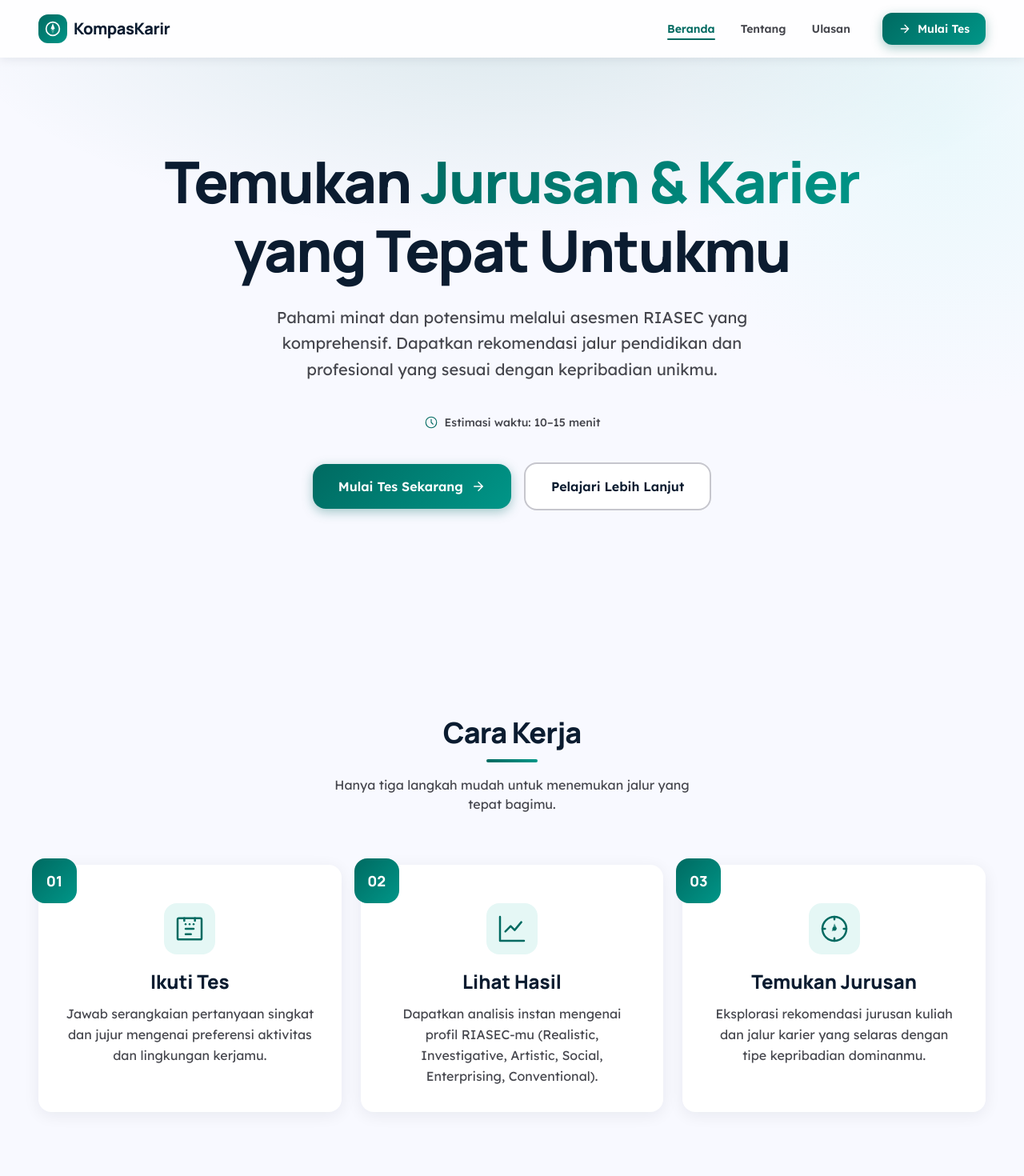
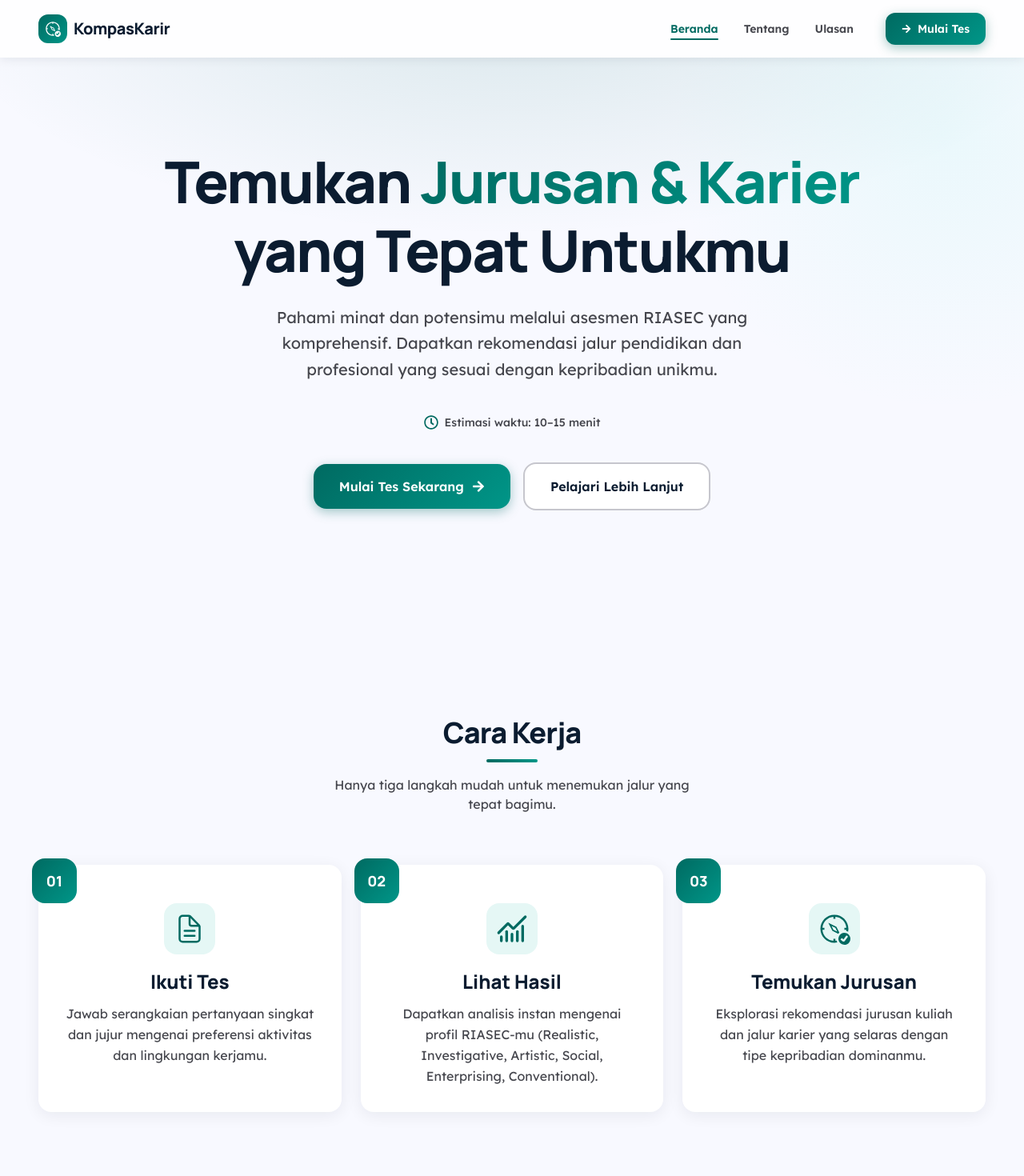
Before and after one commit to SirGhazian/KompasKarir, a Next.js app: page / in a window 1280 px wide. Shown: the top 1470 px of the page at 80% size. Built offline with nearby package versions, Linux system fonts and the light colour scheme.

Commit message:
penambahan react icons

```diff
--- a/app/page.tsx
+++ b/app/page.tsx
@@ -1,86 +1,29 @@
 import Navbar from "@/components/layout/Navbar";
 import Footer from "@/components/layout/Footer";
 import Button from "@/components/ui/Button";
+import { FaArrowRight, FaRegClock } from "react-icons/fa";
+import { LuChartNoAxesCombined } from "react-icons/lu";
+import { VscCompassActive } from "react-icons/vsc";
+import { IoDocumentTextOutline } from "react-icons/io5";
 
 const steps = [
   {
     number: "01",
-    icon: (
-      <svg
-        width="40"
-        height="40"
-        viewBox="0 0 24 24"
-        fill="none"
-        xmlns="http://www.w3.org/2000/svg"
-      >
-        <path
-          d="M9 12h6M9 16h4M4 4h16a1 1 0 011 1v14a1 1 0 01-1 1H4a1 1 0 01-1-1V5a1 1 0 011-1z"
-          stroke="currentColor"
-          strokeWidth="1.5"
-          strokeLinecap="round"
-          strokeLinejoin="round"
-        />
-        <path d="M8 4v2M16 4v2" stroke="currentColor" strokeWidth="1.5" strokeLinecap="round" />
-        <circle cx="9" cy="8.5" r="0.75" fill="currentColor" />
-        <circle cx="12" cy="8.5" r="0.75" fill="currentColor" />
-        <circle cx="15" cy="8.5" r="0.75" fill="currentColor" />
-      </svg>
-    ),
+    icon: <IoDocumentTextOutline size={40} />,
     title: "Ikuti Tes",
     description:
       "Jawab serangkaian pertanyaan singkat dan jujur mengenai preferensi aktivitas dan lingkungan kerjamu.",
   },
   {
     number: "02",
-    icon: (
-      <svg
-        width="40"
-        height="40"
-        viewBox="0 0 24 24"
-        fill="none"
-        xmlns="http://www.w3.org/2000/svg"
-      >
-        <path
-          d="M3 3v18h18"
-          stroke="currentColor"
-          strokeWidth="1.5"
-          strokeLinecap="round"
-          strokeLinejoin="round"
-        />
-        <path
-          d="M7 14l4-4 3 3 5-6"
-          stroke="currentColor"
-          strokeWidth="1.5"
-          strokeLinecap="round"
-          strokeLinejoin="round"
-        />
-      </svg>
-    ),
+    icon: <LuChartNoAxesCombined size={40} />,
     title: "Lihat Hasil",
     description:
       "Dapatkan analisis instan mengenai profil RIASEC-mu (Realistic, Investigative, Artistic, Social, Enterprising, Conventional).",
   },
   {
     number: "03",
-    icon: (
-      <svg
-        width="40"
-        height="40"
-        viewBox="0 0 24 24"
-        fill="none"
-        xmlns="http://www.w3.org/2000/svg"
-      >
-        <circle cx="12" cy="12" r="9" stroke="currentColor" strokeWidth="1.5" />
-        <path
-          d="M12 3v2M12 19v2M3 12h2M19 12h2"
-          stroke="currentColor"
-          strokeWidth="1.5"
-          strokeLinecap="round"
-        />
-        <path d="M12 8l2 4-4 2 2-6z" fill="currentColor" fillOpacity="0.7" />
-        <circle cx="12" cy="12" r="1.5" fill="currentColor" />
-      </svg>
-    ),
+    icon: <VscCompassActive size={40} />,
     title: "Temukan Jurusan",
     description:
       "Eksplorasi rekomendasi jurusan kuliah dan jalur karier yang selaras dengan tipe kepribadian dominanmu.",
@@ -120,23 +63,7 @@ export default function LandingPage() {
 
               {/* estimasi waktu */}
               <div className="mb-10 flex items-center gap-2 text-sm font-medium text-[#45464d] font-sans">
-                <svg
-                  width="18"
-                  height="18"
-                  viewBox="0 0 24 24"
-                  fill="none"
-                  xmlns="http://www.w3.org/2000/svg"
-                  className="text-[#006a61]"
-                >
-                  <circle cx="12" cy="12" r="9" stroke="currentColor" strokeWidth="1.5" />
-                  <path
-                    d="M12 7v5l3 3"
-                    stroke="currentColor"
-                    strokeWidth="1.5"
-                    strokeLinecap="round"
-                    strokeLinejoin="round"
-                  />
-                </svg>
+                <FaRegClock className="text-[#006a61]" size={18} />
                 <span>Estimasi waktu: 10–15 menit</span>
               </div>
 
@@ -144,22 +71,10 @@ export default function LandingPage() {
               <div className="flex flex-col items-center gap-4 sm:flex-row">
                 <Button href="#" variant="primary" size="md" className="group">
                   Mulai Tes Sekarang
-                  <svg
-                    width="18"
-                    height="18"
-                    viewBox="0 0 24 24"
-                    fill="none"
-                    xmlns="http://www.w3.org/2000/svg"
+                  <FaArrowRight
                     className="transition-transform group-hover:translate-x-1"
-                  >
-                    <path
-                      d="M5 12h14M12 5l7 7-7 7"
-                      stroke="white"
-                      strokeWidth="2"
-                      strokeLinecap="round"
-                      strokeLinejoin="round"
-                    />
-                  </svg>
+                    size={16}
+                  />
                 </Button>
 
                 <Button href="#cara-kerja" variant="secondary" size="md">
@@ -197,9 +112,7 @@ export default function LandingPage() {
                   </div>
 
                   {/* ikon */}
-                  <div
-                    className="mb-5 mt-4 flex h-16 w-16 items-center justify-center rounded-2xl text-[#006a61] transition-colors group-hover:text-[#009688] bg-[#e5f7f5]"
-                  >
+                  <div className="mb-5 mt-4 flex h-16 w-16 items-center justify-center rounded-2xl text-[#006a61] transition-colors group-hover:text-[#009688] bg-[#e5f7f5]">
                     {step.icon}
                   </div>
 
@@ -220,12 +133,8 @@ export default function LandingPage() {
         <section className="py-20 md:py-28">
           <div className="mx-auto max-w-7xl px-6 md:px-12">
             <div className="relative overflow-hidden rounded-3xl p-10 text-center md:p-16 bg-dark-gradient">
-              <div
-                className="absolute -right-16 -top-16 h-64 w-64 rounded-full opacity-20 bg-[#009688]"
-              />
-              <div
-                className="absolute -bottom-20 -left-20 h-72 w-72 rounded-full opacity-10 bg-[#86f2e4]"
-              />
+              <div className="absolute -right-16 -top-16 h-64 w-64 rounded-full opacity-20 bg-[#009688]" />
+              <div className="absolute -bottom-20 -left-20 h-72 w-72 rounded-full opacity-10 bg-[#86f2e4]" />
 
               <div className="relative z-10">
                 <h2 className="mb-4 text-3xl font-extrabold tracking-tight text-white md:text-4xl font-headline">
@@ -237,21 +146,7 @@ export default function LandingPage() {
                 </p>
                 <Button href="#" variant="primary" size="lg">
                   Mulai Tes Gratis
-                  <svg
-                    width="18"
-                    height="18"
-                    viewBox="0 0 24 24"
-                    fill="none"
-                    xmlns="http://www.w3.org/2000/svg"
-                  >
-                    <path
-                      d="M5 12h14M12 5l7 7-7 7"
-                      stroke="white"
-                      strokeWidth="2"
-                      strokeLinecap="round"
-                      strokeLinejoin="round"
-                    />
-                  </svg>
+                  <FaArrowRight size={16} />
                 </Button>
               </div>
             </div>
--- a/components/layout/Navbar.tsx
+++ b/components/layout/Navbar.tsx
@@ -1,4 +1,6 @@
 import Button from "@/components/ui/Button";
+import { FaArrowRight } from "react-icons/fa";
+import { VscCompassActive } from "react-icons/vsc";
 
 export default function Navbar() {
   const navLinks = [
@@ -12,21 +14,8 @@ export default function Navbar() {
       <div className="mx-auto flex h-[72px] max-w-7xl items-center justify-between px-6 md:px-12">
         {/* logo */}
         <a href="#" className="flex items-center gap-2 group">
-          {/* ikon kompas (masih inline, mau nyoba pake reacticon, tapi tar aku coba tanya fasilitator dulu) */}
           <div className="flex h-9 w-9 items-center justify-center rounded-xl bg-teal-gradient">
-            <svg
-              width="20"
-              height="20"
-              viewBox="0 0 24 24"
-              fill="none"
-              xmlns="http://www.w3.org/2000/svg"
-              className="text-white"
-            >
-              <circle cx="12" cy="12" r="10" stroke="white" strokeWidth="2" />
-              <polygon points="12,4 15,12 12,20 9,12" fill="white" fillOpacity="0.3" />
-              <polygon points="12,4 15,12 9,12" fill="white" />
-              <circle cx="12" cy="12" r="1.5" fill="white" />
-            </svg>
+            <VscCompassActive className="text-white" size={20} />
           </div>
           <span className="text-xl font-extrabold tracking-tight text-[#0b1c30] group-hover:text-[#006a61] transition-colors font-headline">
             KompasKarir
@@ -52,21 +41,7 @@ export default function Navbar() {
 
           {/* tombol cta */}
           <Button href="#" variant="primary" size="sm" className="ml-2">
-            <svg
-              width="16"
-              height="16"
-              viewBox="0 0 24 24"
-              fill="none"
-              xmlns="http://www.w3.org/2000/svg"
-            >
-              <path
-                d="M5 12h14M12 5l7 7-7 7"
-                stroke="white"
-                strokeWidth="2"
-                strokeLinecap="round"
-                strokeLinejoin="round"
-              />
-            </svg>
+            <FaArrowRight size={12} />
             Mulai Tes
           </Button>
         </nav>
--- a/package.json
+++ b/package.json
@@ -11,7 +11,8 @@
   "dependencies": {
     "next": "16.3.0-canary.11",
     "react": "19.2.5",
-    "react-dom": "19.2.5"
+    "react-dom": "19.2.5",
+    "react-icons": "^5.6.0"
   },
   "devDependencies": {
     "@tailwindcss/postcss": "^4",
```
Also changed, not shown: 1 other file (tests, documents, lock files or other folders).
